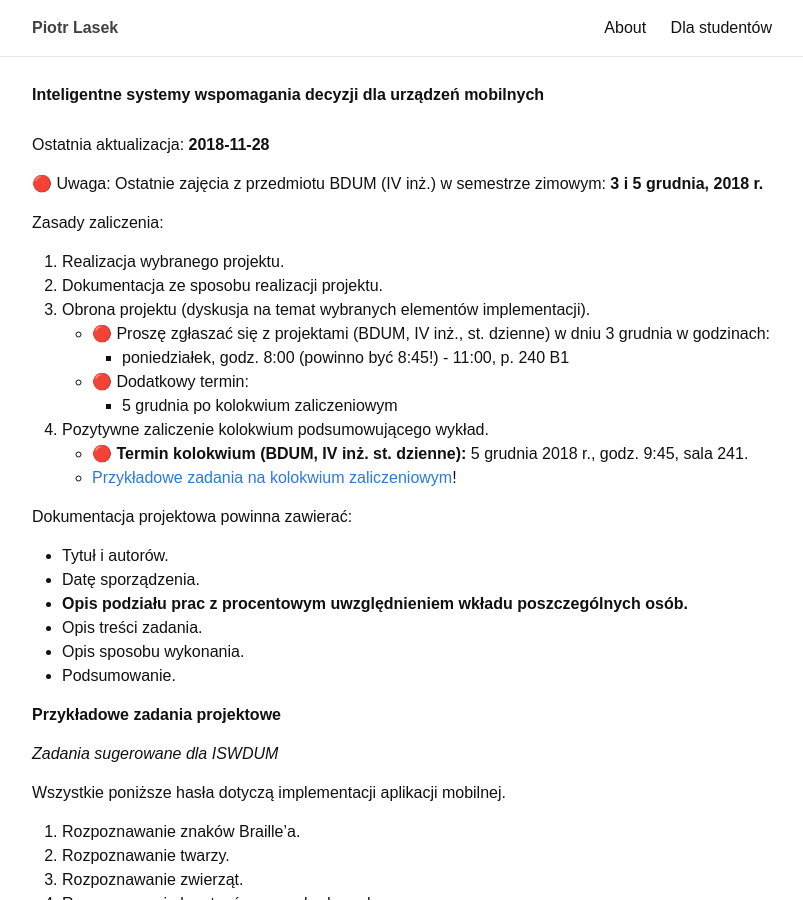
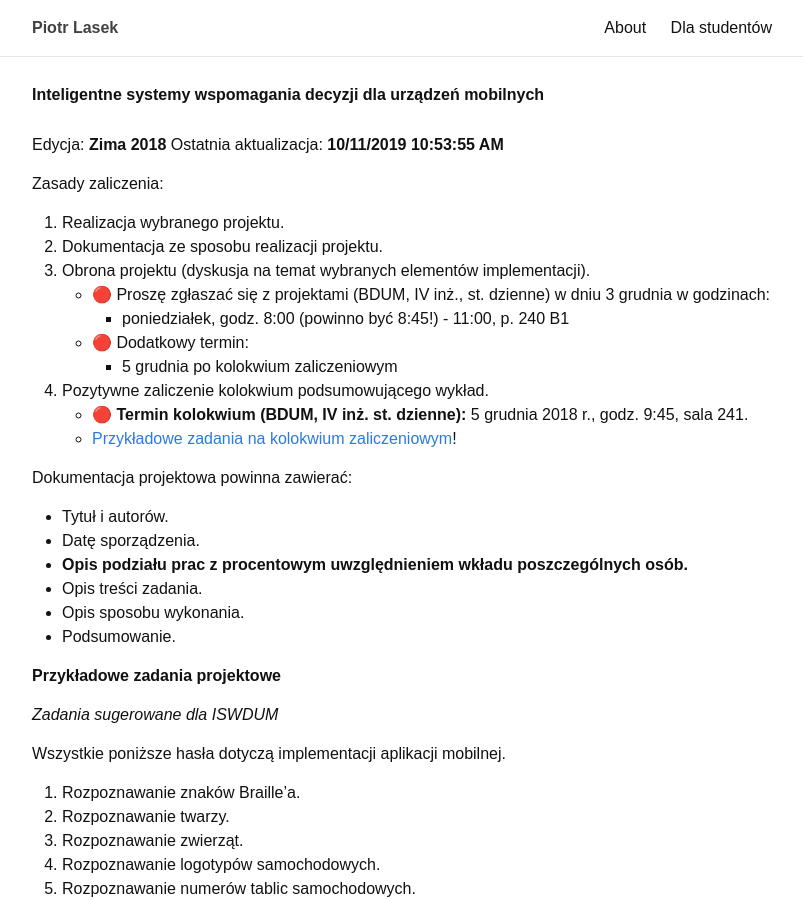
Before and after one commit to piotrlasek/piotrlasek.github.io, a Jekyll site: the page built from for-students/um.md, in a window 1280 px wide and 900 px high. Shown: the whole window, without its empty margins (238-1041 px from the left). Built offline with Jekyll 4.4.1, drawn with Linux system fonts in a browser that asks for light colours.

Commit message:
some changes

```diff
--- a/for-students/um.md
+++ b/for-students/um.md
@@ -5,9 +5,8 @@ permalink: /for-students/um
 exclude: true
 ---
 
-Ostatnia aktualizacja: **2018-11-28**
-
-&#x1F534; Uwaga: Ostatnie zajęcia z przedmiotu BDUM (IV inż.) w semestrze zimowym: **3 i 5 grudnia, 2018 r.**
+Edycja: **Zima 2018**
+Ostatnia aktualizacja: **10/11/2019 10:53:55 AM**
 
 <!-- # Informacje
 
```
Also changed, not shown: for-students/ai2.md (+1 -1 lines), for-students/pwir.md (+1 -0 lines), 3 other files.
